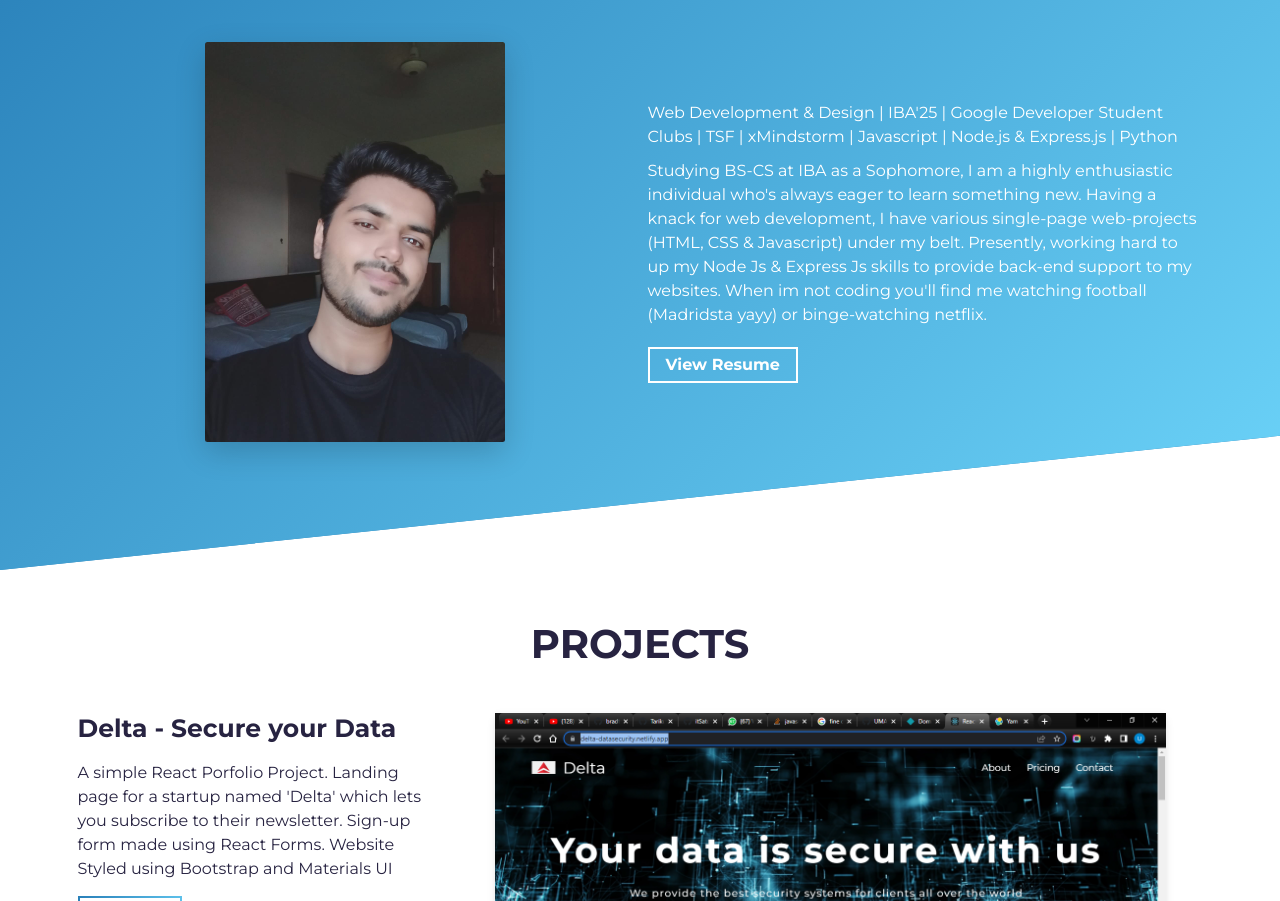
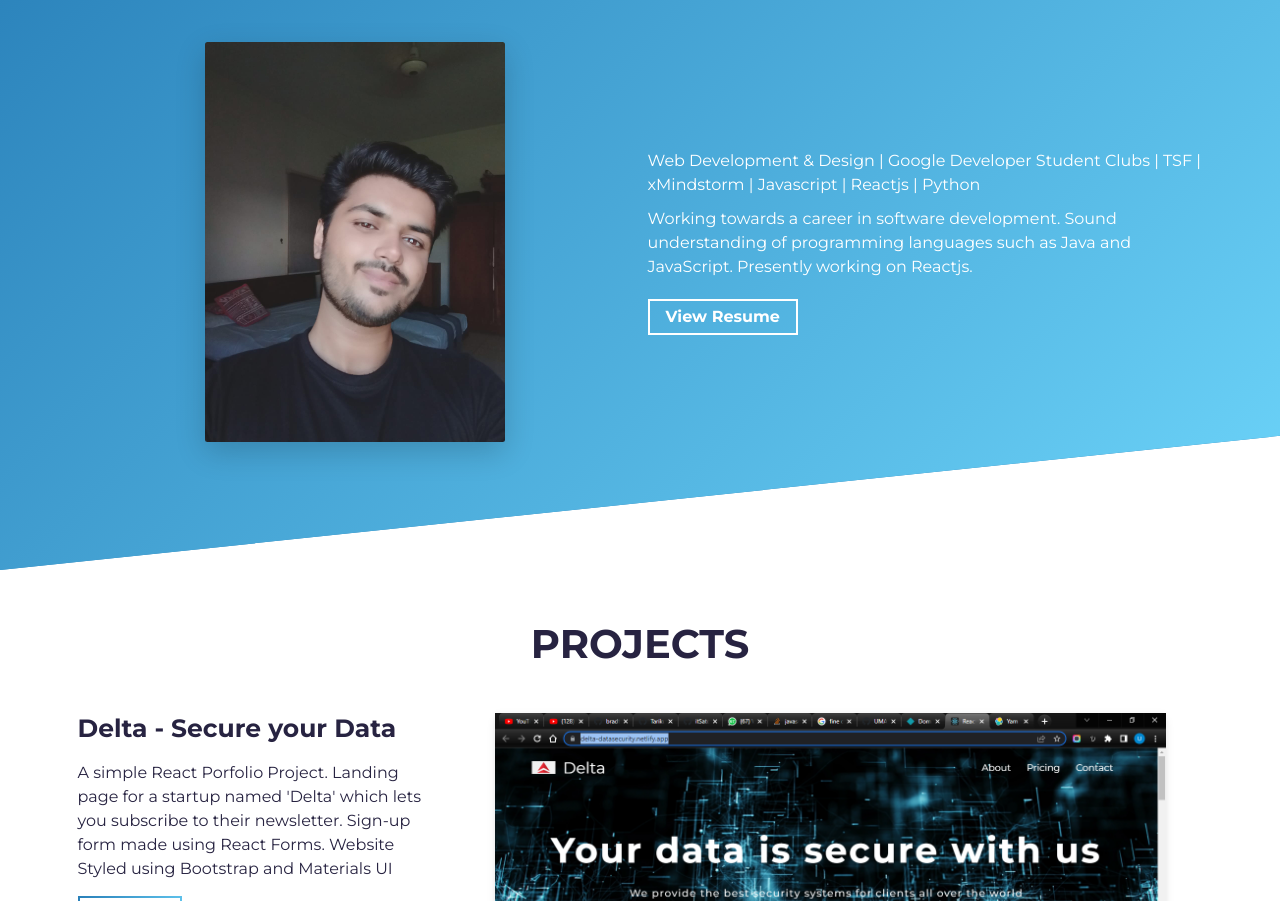
Before and after one commit to UMAIRAHMED-111/Portfolio_Website, a website built with Parcel: page src/index.html in a window 1280 px wide. Shown: the part 901-1802 px from the top of the page. Built offline with nearby package versions, Linux system fonts and the light colour scheme.

Commit message:
Description

```diff
--- a/src/index.html
+++ b/src/index.html
@@ -66,10 +66,10 @@
           <div class="col-md-6 col-sm-12">
             <div class="about-wrapper__info load-hidden">
               <p class="about-wrapper__info-text">
-                Web Development & Design | IBA'25 | Google Developer Student Clubs | TSF | xMindstorm | Javascript | Node.js & Express.js | Python
+                Web Development & Design | Google Developer Student Clubs | TSF | xMindstorm | Javascript | Reactjs | Python
               </p>
               <p class="about-wrapper__info-text">
-                Studying BS-CS at IBA as a Sophomore, I am a highly enthusiastic individual who's always eager to learn something new.  Having a knack for web development, I have various single-page web-projects (HTML, CSS & Javascript) under my belt. Presently, working hard to up my Node Js & Express Js skills to provide back-end support to my websites. When im not coding you'll find me watching football (Madridsta yayy) or binge-watching netflix.
+                Working towards a career in software development. Sound understanding of programming languages such as Java and JavaScript. Presently working on Reactjs.
               </p>
               <span class="d-flex mt-3">
                 <a
```
